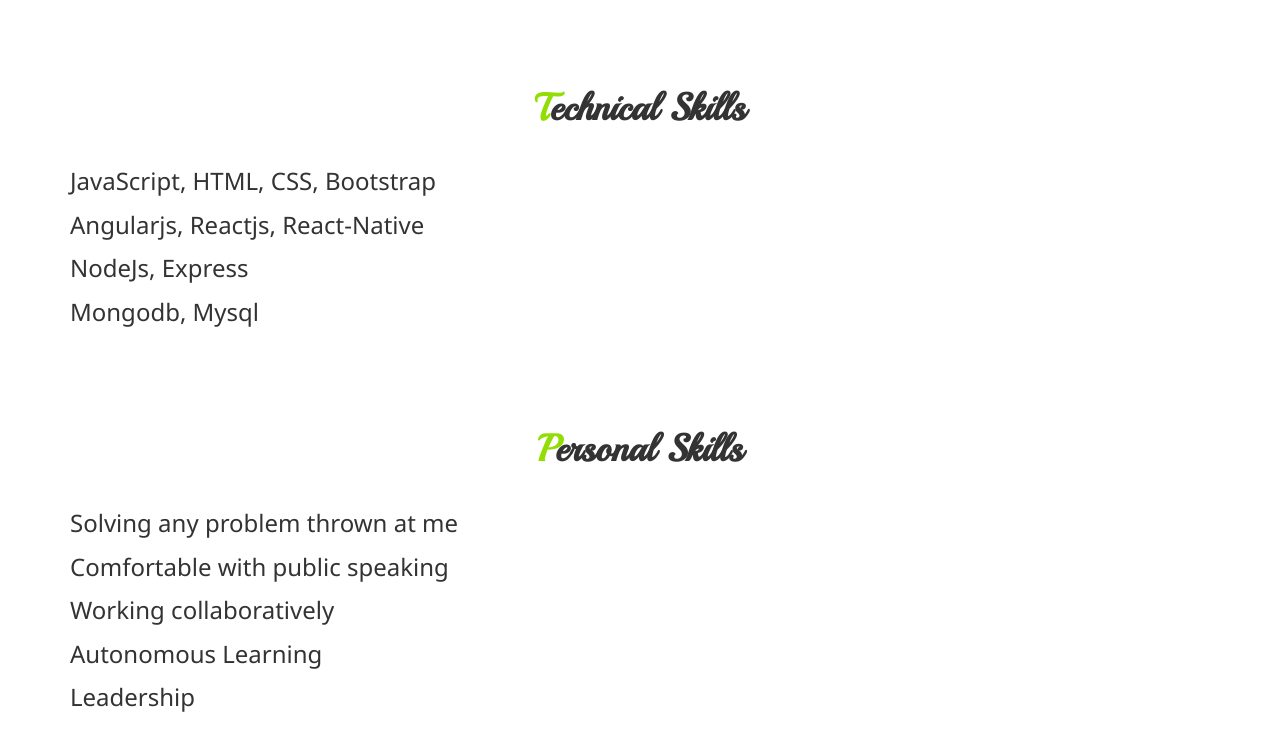
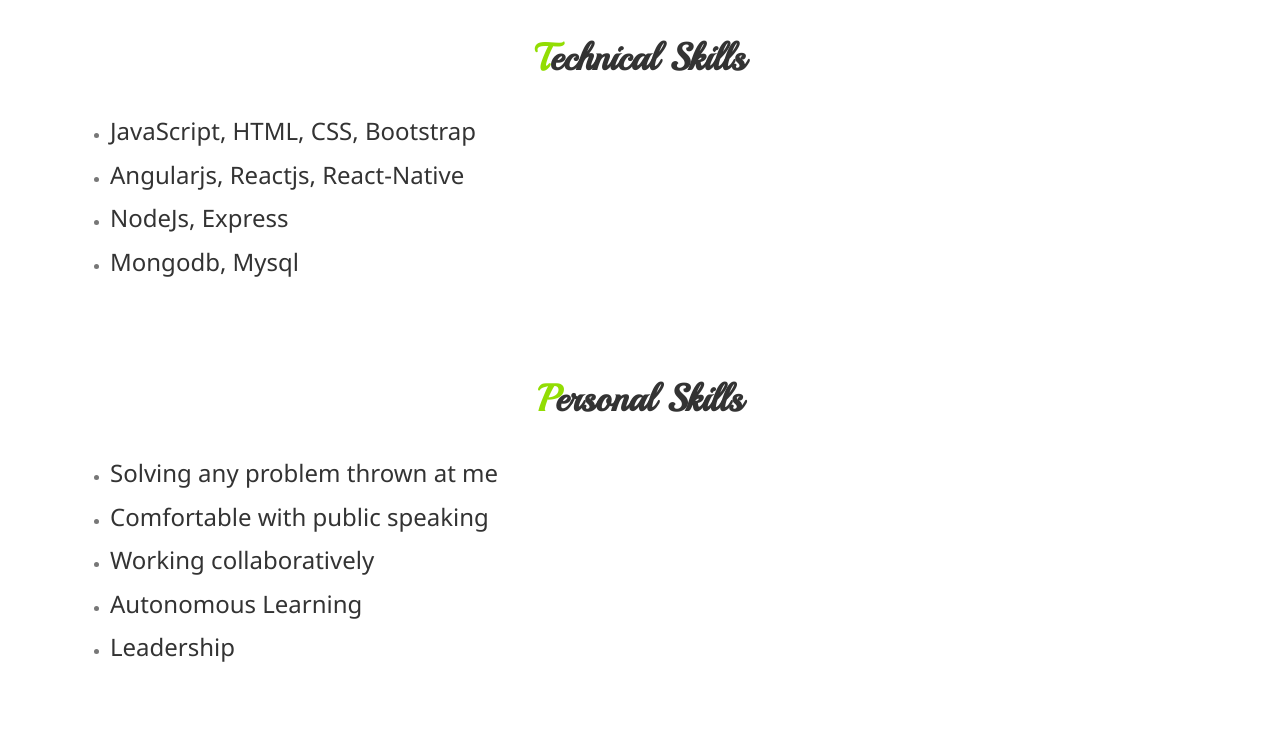
Before and after one commit to Mohammedalduraidi/Resume, a website: page views/index.html in a window 1280 px wide. Shown: the part 1863-2614 px from the top of the page. Drawn offline with nearby package versions, Linux system fonts and the light colour scheme.

```diff
--- a/views/index.html
+++ b/views/index.html
@@ -38,6 +38,7 @@
   background-image: url("https://s33.postimg.cc/5kxs1hlvj/some_image.jpg");
     opacity: 0.8;
     filter: alpha(opacity=100); /* For IE8 and earlier */
+
 }
 #alo {
    background-image: url("https://s33.postimg.cc/5kxs1hlvj/some_image.jpg");
@@ -60,7 +61,7 @@
          <div class="parallax text-center"  id="alo" >
           <div class="parallax-pattern-overlay">
 
-            <div class="container text-center" style="height:900px;padding-top:170px;">
+            <div class="container text-center" style="height:850px;padding-top:170px;">
 
               <a href="#"><img id="site-title" class=" wow fadeInDown" wow-data-delay="0.0s" wow-data-duration="0.9s" src="https://s33.postimg.cc/lin5ihmin/Screen_Shot_2018-06-12_at_3.21.25_PM.png" alt="" style="border-radius: 50%"/></a>
               <h2 ><a href="index.html"  class="intro "  style = "color:black; opacity:1;"> Mohammed Duraidi</a></h2>
@@ -341,24 +342,35 @@
           <div class="col-md-6 wow fadeInRight" data-wow-offset="0" data-wow-delay="0.3s" >
 					<div class="skill ">
 						<div class="progress-wrap ">
-							</i><h3>JavaScript, HTML, CSS, Bootstrap</h3>
-
+            <ul>
+							<li><h3>JavaScript, HTML, CSS, Bootstrap</h3></li>
+						</ul>
 						</div>
 
               <div class="progress-wrap ">
+               <ul>
+              <li>
               <h3>Angularjs, Reactjs, React-Native</h3>
-
+            </li>
+            </ul>
             </div>
 
 						<div class="progress-wrap " >
+            <ul>
+              <li>
 							<h3 >NodeJs, Express</h3>
-
+							</li>
+            </ul>
 						</div>
 
 
 
 						<div class="progress-wrap ">
+            <ul>
+              <li>
 							<h3>Mongodb, Mysql</h3>
+              </li>
+							</ul>
 
 						</div>
 
@@ -383,31 +395,47 @@
           <div class="col-md-6 wow fadeInRight" data-wow-offset="0" data-wow-delay="0.3s" ">
           <div class="skill ">
             <div class="progress-wrap ">
+            <ul>
+            <li>
               <h3>Solving any problem thrown at me</h3>
+               </li>
+              </ul>
 
 
             </div>
 
               <div class="progress-wrap ">
+              <ul>
+            <li>
               <h3>Comfortable with public speaking</h3>
-
+              </li>
+              </ul>
             </div>
 
             <div class="progress-wrap " >
+             <ul>
+            <li>
                <h3>Working collaboratively</h3>
-
+                </li>
+              </ul>
             </div>
 
 
 
             <div class="progress-wrap ">
+             <ul>
+            <li>
            <h3>Autonomous Learning</h3>
-
+               </li>
+              </ul>
             </div>
 
             <div class="progress-wrap ">
+             <ul>
+            <li>
            <h3>Leadership</h3>
-
+               </li>
+              </ul>
             </div>
           </div>
         </div>
@@ -496,9 +524,9 @@
 
               <ul>
 
-                <li><i class="fa fa-phone fa-2x" ></i> &nbsp;+962-797590369</li>
-                <li><i class="fa fa-envelope fa-2x" ></i> mohd.alduraidi@gmail.com</li>
-                 <li><i class="fa fa-map-marker fa-2x"></i> &nbsp;&nbsp;&nbsp;Amman, Jordan</li>
+                <li><a href = "tel:00962-797590369" target="_blank"><i class="fa fa-phone fa-2x" ></i> &nbsp;+962-797590369</a></li>
+                <li> <a href = "mailto:mohd.alduraidi@gmail.com" target="_blank"><i class="fa fa-envelope fa-2x" ></i> mohd.alduraidi@gmail.com</a> </li>
+                 <li> <a href = "https://goo.gl/maps/sXtBC4NZNKT2" target="_blank"> <i class="fa fa-map-marker fa-2x"></i> &nbsp;&nbsp;&nbsp;Amman, Jordan </a></li>
                 <a href="https://drive.google.com/uc?authuser=0&id=1W2zXQKFdGioh6-90KUNsoDT4_pxAdO1x&export=download" class="button" target="_blank" ><i class="fa fa-download fa-2x"></i>&nbsp; Download Resume</a>
 
               </ul>
```
